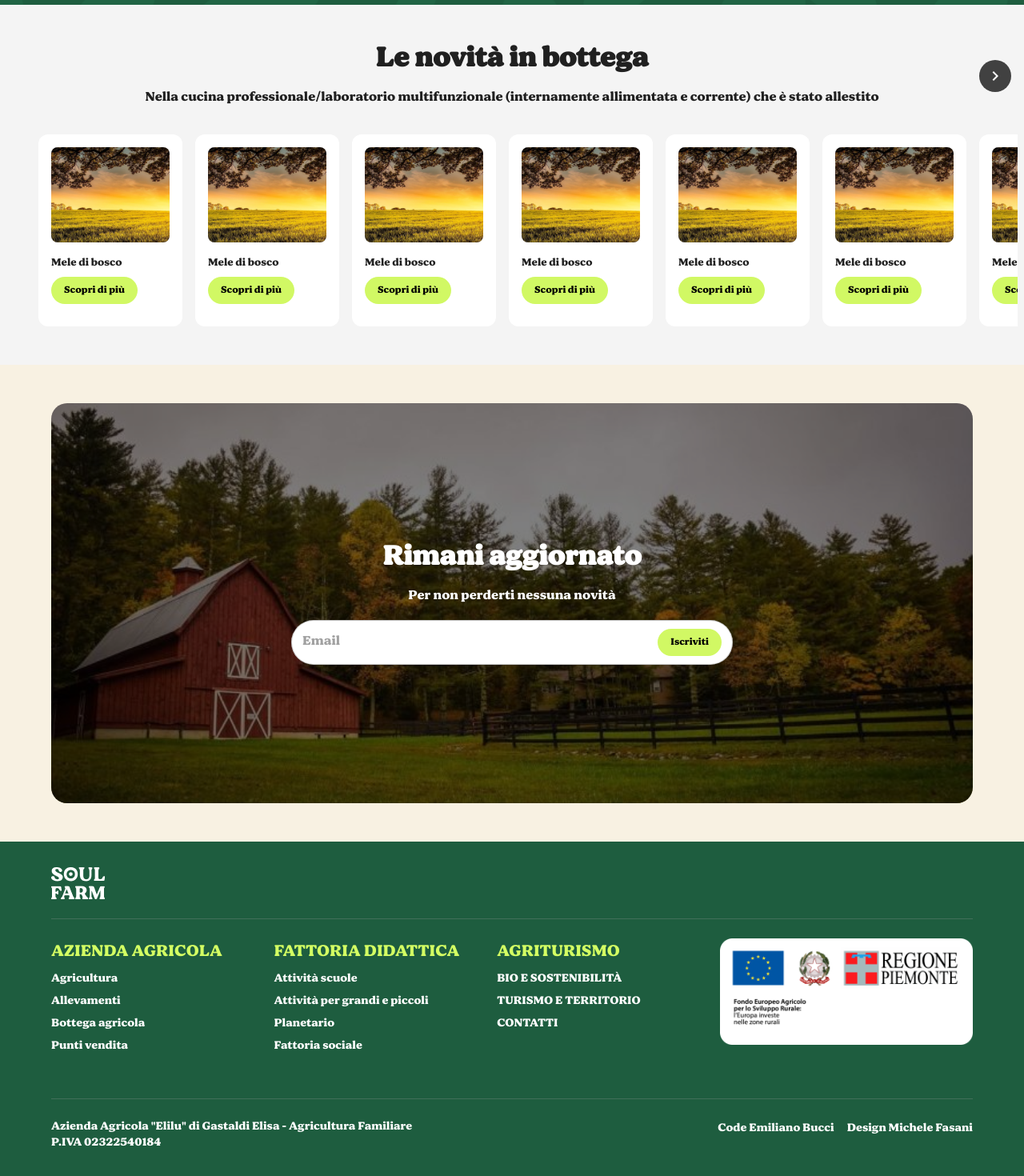
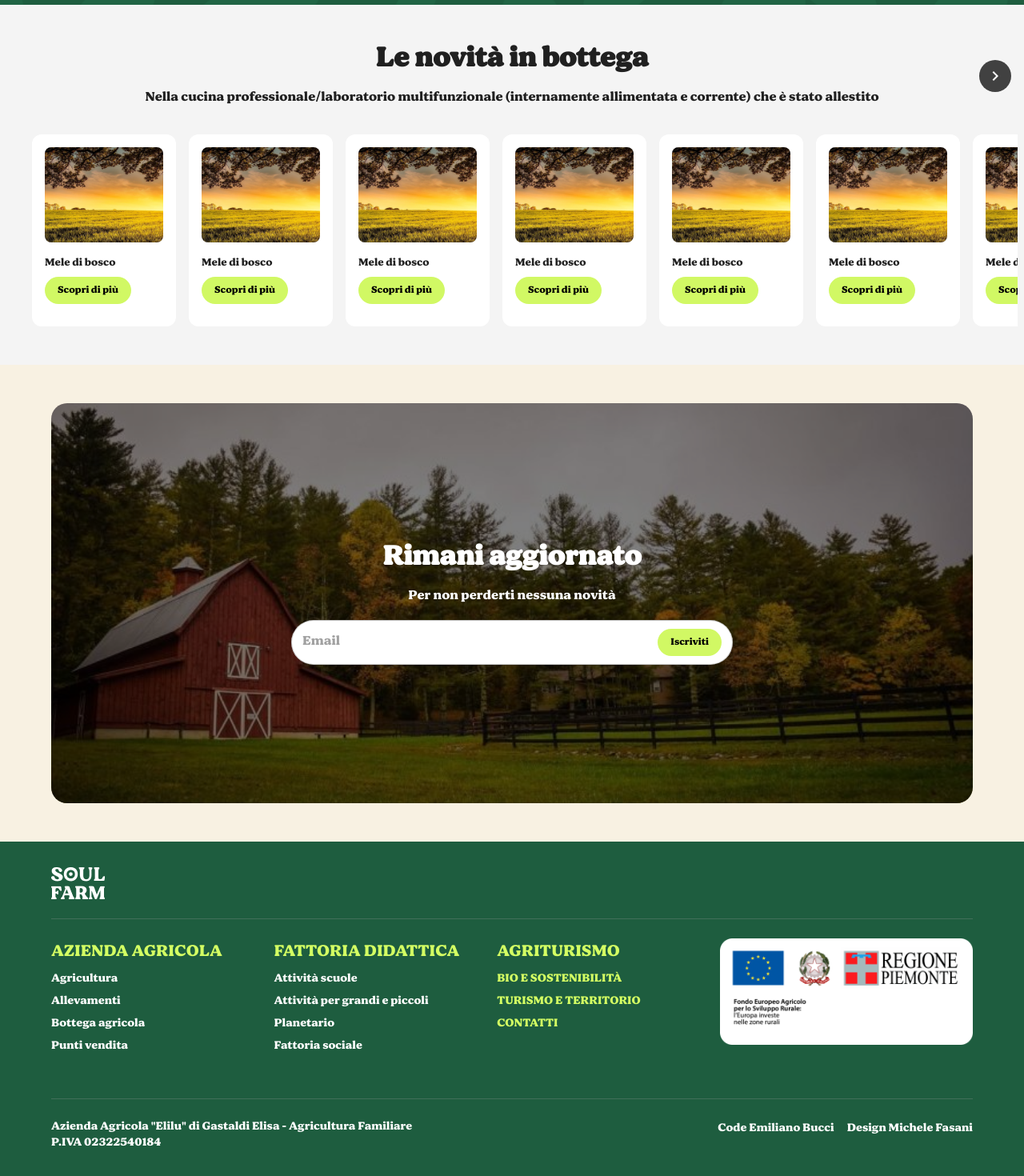
Before and after one commit to darioesposito01/pixel_crew_proj, a React (Vite) app: page / in a window 1280 px wide. Shown: the part 2292-3762 px from the top of the page at 80% size. Built offline with nearby package versions, Linux system fonts and the light colour scheme.

Commit message:
refactoring NovitaSection

```diff
--- a/src/Components/Footer.jsx
+++ b/src/Components/Footer.jsx
@@ -43,9 +43,9 @@ const Footer = () => {
             <Typography variant="h6" sx={{ color: '#d4ff63' }} gutterBottom>
               AGRITURISMO
             </Typography>
-            <Typography variant="body2">BIO E SOSTENIBILITÀ</Typography>
-            <Typography variant="body2">TURISMO E TERRITORIO</Typography>
-            <Typography variant="body2">CONTATTI</Typography>
+            <Typography sx={{ color: '#d4ff63' }}  variant="body2">BIO E SOSTENIBILITÀ</Typography>
+            <Typography sx={{ color: '#d4ff63' }}  variant="body2">TURISMO E TERRITORIO</Typography>
+            <Typography sx={{ color: '#d4ff63' }}  variant="body2">CONTATTI</Typography>
             </Stack>
           </Grid>
           <Box>
--- a/src/Components/NovitaSection.jsx
+++ b/src/Components/NovitaSection.jsx
@@ -3,7 +3,8 @@ import { Box, Typography, Card, CardContent, CardMedia, IconButton, Grid } from
 import { ChevronLeft, ChevronRight } from '@mui/icons-material';
 
 import small_image from '../assets/small_image.png';
-import ButtonCustom from './ButtonCustom';
+import useScrollControl from '../hooks/useScrollControl';
+import ProductCard from './ProductCard';
 
 const products = [
   { id: 1, name: 'Mele di bosco', image: small_image },
@@ -21,33 +22,7 @@ const products = [
 
 const NovitaBottegaSection = () => {
   const scrollContainerRef = useRef(null);
-  const [showLeftArrow, setShowLeftArrow] = useState(false);
-  const [showRightArrow, setShowRightArrow] = useState(true);
-
-  const handleScroll = () => {
-    const container = scrollContainerRef.current;
-    if (container) {
-      setShowLeftArrow(container.scrollLeft > 0);
-      setShowRightArrow(
-        container.scrollLeft < container.scrollWidth - container.clientWidth
-      );
-    }
-  };
-
-  useEffect(() => {
-    const container = scrollContainerRef.current;
-    if (container) {
-      container.addEventListener('scroll', handleScroll);
-      return () => container.removeEventListener('scroll', handleScroll);
-    }
-  }, []);
-
-  const scroll = (scrollOffset) => {
-    const container = scrollContainerRef.current;
-    if (container) {
-      container.scrollBy({ left: scrollOffset, behavior: 'smooth' });
-    }
-  };
+  const { showLeftArrow, showRightArrow, scroll } = useScrollControl(scrollContainerRef);
 
   return (
     <Box sx={{ py: 6, px: 2, bgcolor: '#F4F4F4' }}>
@@ -104,38 +79,11 @@ const NovitaBottegaSection = () => {
             scrollbarWidth: 'none',
             '&::-webkit-scrollbar': { display: 'none' },
             mx: -1,
-            marginLeft:3
+            paddingLeft:3
           }}
         >
           {products.map((product) => (
-            <Card key={product.id} elevation={0} sx={{
-              flexShrink: 0,
-              width: 180,
-              height: 240,
-              mx: 1,
-              borderRadius: 3,
-              bgcolor: 'white',
-              pb: 1
-            }}>
-              <CardMedia
-                component="img"
-                image={product.image}
-                alt={product.name}
-                sx={{
-                  p: 2,
-                  borderRadius: 6,
-                  height: '65%'
-                }}
-              />
-              <CardContent sx={{ px: 2, py: 0 }}>
-                <Typography sx={{ mb: 1, fontSize:13 }} variant="h7"  component="div">
-                  {product.name}
-                </Typography>
-                <ButtonCustom>
-                  Scopri di più
-                </ButtonCustom>
-              </CardContent>
-            </Card>
+              <ProductCard key={product.id} product={product} />
           ))}
         </Box>
       </Box>
--- /dev/null
+++ b/src/Components/ProductCard.jsx
@@ -0,0 +1,36 @@
+import React from "react";
+import { Card, CardContent, CardMedia, Typography } from "@mui/material";
+import ButtonCustom from "./ButtonCustom";
+
+const ProductCard = ({ product }) => (
+    <Card elevation={0} sx={{
+      flexShrink: 0,
+      width: 180,
+      height: 240,
+      mx: 1,
+      borderRadius: 3,
+      bgcolor: 'white',
+      pb: 1
+    }}>
+      <CardMedia
+        component="img"
+        image={product.image}
+        alt={product.name}
+        sx={{
+          p: 2,
+          borderRadius: 6,
+          height: '65%'
+        }}
+      />
+      <CardContent sx={{ px: 2, py: 0 }}>
+        <Typography sx={{ mb: 1, fontSize: 13 }} variant="h7" component="div">
+          {product.name}
+        </Typography>
+        <ButtonCustom>
+          Scopri di più
+        </ButtonCustom>
+      </CardContent>
+    </Card>
+  );
+
+  export default ProductCard
--- /dev/null
+++ b/src/hooks/useScrollControl.jsx
@@ -0,0 +1,36 @@
+import { useEffect, useState } from "react";
+
+const useScrollControl = (scrollContainerRef) => {
+    const [showLeftArrow, setShowLeftArrow] = useState(false);
+    const [showRightArrow, setShowRightArrow] = useState(true);
+
+    const handleScroll = () => {
+      const container = scrollContainerRef.current;
+      if (container) {
+        setShowLeftArrow(container.scrollLeft > 0);
+        setShowRightArrow(
+          container.scrollLeft < container.scrollWidth - container.clientWidth
+        );
+      }
+    };
+
+    useEffect(() => {
+      const container = scrollContainerRef.current;
+      if (container) {
+        container.addEventListener('scroll', handleScroll);
+        return () => container.removeEventListener('scroll', handleScroll);
+      }
+    }, [scrollContainerRef]);
+
+    const scroll = (scrollOffset) => {
+      const container = scrollContainerRef.current;
+      if (container) {
+        container.scrollBy({ left: scrollOffset, behavior: 'smooth' });
+      }
+    };
+
+    return { showLeftArrow, showRightArrow, scroll };
+  };
+
+
+  export default useScrollControl
```
Also changed, not shown: src/index.css (+0 -72 lines).
